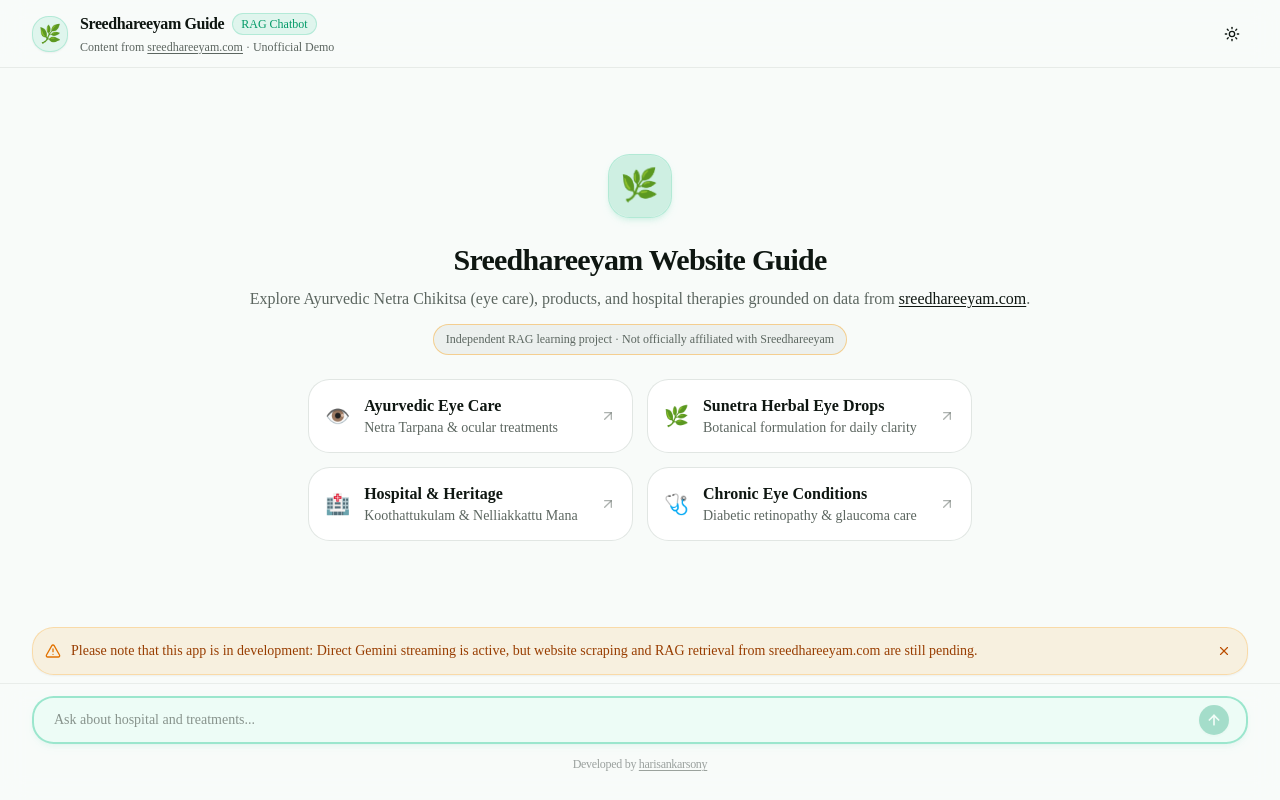
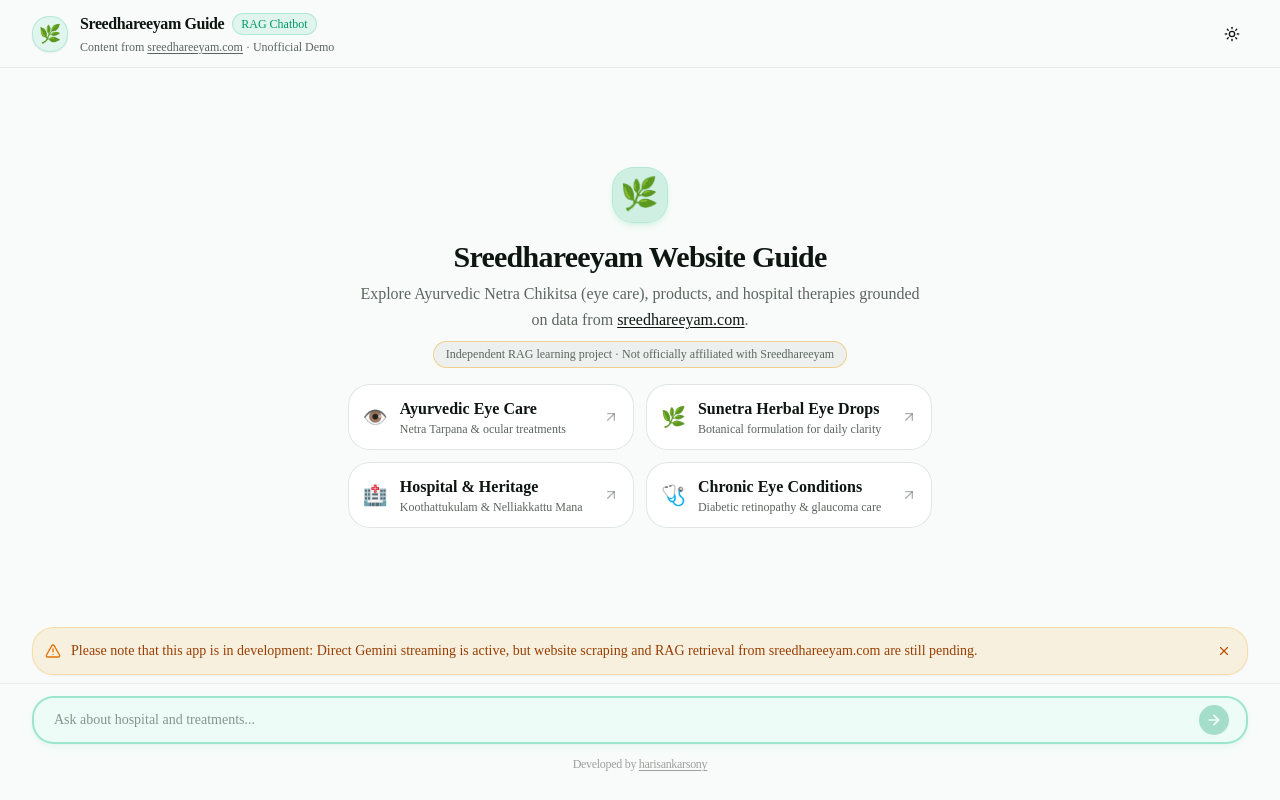
Before and after one commit to harisankarsony/rag-chatbot, a Next.js app: page / in a window 1280 px wide. Built offline with nearby package versions, Linux system fonts and the light colour scheme.

Commit message:
UX improvements

```diff
--- a/src/components/chat/chat-container.tsx
+++ b/src/components/chat/chat-container.tsx
@@ -91,7 +91,6 @@ export default function ChatContainer() {
         id: m.id,
         role: m.role as "user" | "assistant",
         content: getUIMessageText(m),
-        createdAt: new Date(),
       }));
   }, [rawMessages]);
 
@@ -165,15 +164,16 @@ export default function ChatContainer() {
         <div className="flex items-center gap-3">
           <button
             type="button"
-            onClick={handleReset}
+            onClick={hasConversation ? handleReset : undefined}
+            tabIndex={hasConversation ? 0 : -1}
             className={cn(
               "relative flex h-9 w-9 items-center justify-center rounded-xl bg-emerald-500/10 border border-emerald-500/20 text-emerald-600 dark:text-emerald-400 shadow-xs outline-none shrink-0 overflow-hidden",
               hasConversation
                 ? "hover:bg-emerald-500/20 transition-colors cursor-pointer"
-                : "",
+                : "cursor-default pointer-events-none",
             )}
             title={hasConversation ? "Back to home" : ""}
-            aria-label={hasConversation ? "Back to home" : ""}
+            aria-label={hasConversation ? "Back to home" : "Sreedhareeyam Guide"}
           >
             <span
               className={`text-lg transition-all duration-300 ease-in-out ${
--- a/src/components/chat/chat-input.tsx
+++ b/src/components/chat/chat-input.tsx
@@ -4,7 +4,7 @@
 
 import { Button } from "@/components/ui/button";
 import { Input } from "@/components/ui/input";
-import { ArrowUp, X } from "lucide-react";
+import { ArrowRight, X } from "lucide-react";
 import { FormEvent, useEffect, useRef, useState } from "react";
 
 interface ChatInputProps {
@@ -125,7 +125,7 @@ export default function ChatInput({
           aria-label="Send message"
           title="Send message"
         >
-          <ArrowUp className="h-4 w-4 stroke-[2.5]" />
+          <ArrowRight className="h-4 w-4 stroke-[2.5]" />
         </Button>
       </form>
       <p className="mt-3 text-center text-xs text-muted-foreground/60 tracking-tight">
--- a/src/components/chat/message-list.tsx
+++ b/src/components/chat/message-list.tsx
@@ -1,7 +1,8 @@
 import { Avatar, AvatarFallback } from "@/components/ui/avatar";
+import { cn } from "@/lib/utils";
 import { ChatMessage } from "@/types";
-import { ArrowUpRight, Bot } from "lucide-react";
-import { useEffect, useRef } from "react";
+import { ArrowUp, ArrowUpRight, Bot } from "lucide-react";
+import { useEffect, useRef, useState } from "react";
 import MessageBubble from "./message-bubble";
 
 interface MessageListProps {
@@ -47,6 +48,7 @@ export default function MessageList({
   onSelectPrompt,
 }: MessageListProps) {
   const scrollRef = useRef<HTMLDivElement>(null);
+  const [showScrollTop, setShowScrollTop] = useState(false);
 
   const scrollToBottom = (smooth = true) => {
     if (!scrollRef.current) return;
@@ -56,7 +58,22 @@ export default function MessageList({
     });
   };
 
+  const scrollToTop = () => {
+    if (!scrollRef.current) return;
+    scrollRef.current.scrollTo({
+      top: 0,
+      behavior: "smooth",
+    });
+  };
+
+  const handleScroll = () => {
+    if (!scrollRef.current) return;
+    const shouldShow = scrollRef.current.scrollTop > 200;
+    setShowScrollTop((prev) => (prev !== shouldShow ? shouldShow : prev));
+  };
+
   const baselineHeightRef = useRef(0);
+  const prevMessagesLengthRef = useRef(messages?.length ?? 0);
 
   useEffect(() => {
     if (typeof window !== "undefined") {
@@ -64,17 +81,27 @@ export default function MessageList({
     }
   }, []);
 
-  // Scroll when messages update or loading state changes
+  // Auto-scroll only when a new user message is sent (disabled for AI replies)
   useEffect(() => {
+    const currentLength = messages?.length ?? 0;
+    const prevLength = prevMessagesLengthRef.current;
+    prevMessagesLengthRef.current = currentLength;
+
     // On empty landing screen, ensure view returns to the top
-    if (messages?.length === 0 && !isLoading) {
+    if (currentLength === 0 && !isLoading) {
       scrollRef.current?.scrollTo({ top: 0, behavior: "smooth" });
       return;
     }
 
-    // Short timeout ensures DOM has fully painted before scrolling
+    // Only scroll when the user submits a message, not during AI streaming/replies
+    const lastMessage = messages?.[currentLength - 1];
+    const isNewUserMessage =
+      currentLength > prevLength && lastMessage?.role === "user";
+
+    if (isNewUserMessage) {
       const timer = setTimeout(() => scrollToBottom(), 100);
       return () => clearTimeout(timer);
+    }
   }, [messages, isLoading]);
 
   // Re-scroll when the mobile on-screen keyboard opens/closes.
@@ -120,15 +147,22 @@ export default function MessageList({
   }, [messages, isLoading]);
 
   return (
+    <div className="relative flex-1 min-h-0 flex flex-col">
       <div
         ref={scrollRef}
-      className="flex-1 min-h-0 overflow-y-auto scroll-smooth px-4 sm:px-6 lg:px-8 py-4 sm:py-6 flex flex-col"
+        onScroll={handleScroll}
+        className={cn(
+          "flex-1 min-h-0 overflow-y-auto scroll-smooth px-4 sm:px-6 lg:px-8 flex flex-col",
+          messages?.length === 0
+            ? "py-2 sm:py-3"
+            : "pt-4 sm:pt-6 pb-12 sm:pb-14",
+        )}
       >
         {messages?.length === 0 && !isLoading ? (
           // Modern Tech Minimalist Empty State
-        <div className="m-auto flex flex-col items-center py-2 sm:py-8 text-center w-full animate-message-appear">
+          <div className="m-auto flex flex-col items-center py-1 sm:py-2 text-center w-full animate-message-appear">
             {/* Header-matching Herb Emblem with Animated Leaves */}
-          <div className="group cursor-default relative mb-5 sm:mb-6 flex h-14 w-14 sm:h-16 sm:w-16 items-center justify-center rounded-2xl bg-emerald-500/10 border border-emerald-500/20 text-emerald-600 dark:text-emerald-400 shadow-md shadow-emerald-500/10 transition-all duration-300 hover:scale-105 hover:bg-emerald-500/15">
+            <div className="group cursor-default relative mb-3 sm:mb-4 flex h-12 w-12 sm:h-14 sm:w-14 items-center justify-center rounded-2xl bg-emerald-500/10 border border-emerald-500/20 text-emerald-600 dark:text-emerald-400 shadow-md shadow-emerald-500/10 transition-all duration-300 hover:scale-105 hover:bg-emerald-500/15">
               {/* Subtle ambient breathing aura */}
               <span
                 className="absolute inset-0 rounded-2xl bg-emerald-500/10 animate-pulse pointer-events-none"
@@ -136,19 +170,19 @@ export default function MessageList({
               />
               {/* Animated Leaves (Swaying Herb) */}
               <span
-              className="relative text-2xl sm:text-3xl  inline-block animate-leaf-sway select-none"
+                className="relative text-2xl sm:text-3xl inline-block animate-leaf-sway select-none"
                 aria-hidden
               >
                 🌿
               </span>
             </div>
 
-          <h2 className="text-2xl sm:text-3xl font-semibold tracking-tight text-foreground mb-2">
+            <h2 className="text-xl sm:text-2xl lg:text-3xl font-semibold tracking-tight text-foreground mb-1.5">
               Sreedhareeyam Website Guide
             </h2>
-          <p className="text-base text-muted-foreground mb-3 leading-relaxed">
-            Explore Ayurvedic Netra Chikitsa (eye care), products, and hospital
-            therapies grounded on data from{" "}
+            <p className="text-sm sm:text-base text-muted-foreground mb-2 leading-relaxed max-w-xl">
+              Explore Ayurvedic Netra Chikitsa (eye care), products, and
+              hospital therapies grounded on data from{" "}
               <a
                 href="https://www.sreedhareeyam.com"
                 target="_blank"
@@ -159,7 +193,7 @@ export default function MessageList({
               </a>
               .
             </p>
-          <div className="inline-flex text-center align-middle items-center gap-2 rounded-full bg-muted/80 dark:bg-amber-500/[0.08] border border-amber-500/40 dark:border-amber-500/35 px-3 py-1.5 text-xs text-muted-foreground dark:text-amber-200/85 mb-6 max-w-full select-none">
+            <div className="inline-flex text-center align-middle items-center gap-2 rounded-full bg-muted/80 dark:bg-amber-500/[0.08] border border-amber-500/40 dark:border-amber-500/35 px-3 py-1 text-[0.7rem] sm:text-xs text-muted-foreground dark:text-amber-200/85 mb-3.5 sm:mb-4 max-w-full select-none">
               <span className="leading-snug text-center select-none">
                 <p>
                   Independent RAG learning project · Not officially affiliated
@@ -169,24 +203,24 @@ export default function MessageList({
             </div>
 
             {/* Interactive Suggestion Cards */}
-          <div className="grid grid-cols-1 sm:grid-cols-2 gap-3.5 w-full sm:w-fit max-w-full">
+            <div className="grid grid-cols-1 sm:grid-cols-2 gap-2.5 sm:gap-3 w-full sm:w-fit max-w-2xl">
               {SUGGESTED_PROMPTS?.map((item, idx) => (
                 <button
                   key={idx}
                   type="button"
                   onClick={() => onSelectPrompt?.(item.prompt)}
-                className="group relative flex items-center gap-3.5 rounded-2xl border border-border/80 bg-card px-4 py-3 sm:py-3.5 hover:border-emerald-500/50 hover:bg-emerald-500/5 hover:shadow-xs transition-all cursor-pointer w-full text-left"
+                  className="group relative flex items-center gap-3 rounded-2xl border border-border/80 bg-card px-3.5 py-2.5 sm:py-3 hover:border-emerald-500/50 hover:bg-emerald-500/5 hover:shadow-xs transition-all cursor-pointer w-full text-left"
                 >
-                <span className="text-xl shrink-0">{item.icon}</span>
+                  <span className="text-lg sm:text-xl shrink-0">{item.icon}</span>
                   <div className="flex-1 min-w-0 pr-2 text-left">
-                  <p className="text-sm sm:text-base font-semibold text-foreground group-hover:text-emerald-600 dark:group-hover:text-emerald-400 transition-colors">
+                    <p className="text-xs sm:text-sm lg:text-base font-semibold text-foreground group-hover:text-emerald-600 dark:group-hover:text-emerald-400 transition-colors">
                       {item?.title}
                     </p>
-                  <p className="text-xs sm:text-sm text-muted-foreground sm:whitespace-nowrap">
+                    <p className="text-xs text-muted-foreground sm:whitespace-nowrap">
                       {item.description}
                     </p>
                   </div>
-                <ArrowUpRight className="h-[1.15rem] w-[1.15rem] lg:h-4 lg:w-4 text-muted-foreground/50 group-hover:text-emerald-600 dark:group-hover:text-emerald-400 group-hover:translate-x-0.5 group-hover:-translate-y-0.5 transition-all shrink-0 ml-auto" />
+                  <ArrowUpRight className="h-4 w-4 text-muted-foreground/50 group-hover:text-emerald-600 dark:group-hover:text-emerald-400 group-hover:translate-x-0.5 group-hover:-translate-y-0.5 transition-all shrink-0 ml-auto" />
                 </button>
               ))}
             </div>
@@ -236,5 +270,19 @@ export default function MessageList({
           </div>
         )}
       </div>
+
+      {/* Floating Scroll to Top button */}
+      {showScrollTop && messages.length > 0 && (
+        <button
+          type="button"
+          onClick={scrollToTop}
+          className="absolute bottom-3 left-1/2 -translate-x-1/2 z-20 flex items-center justify-center h-9 w-9 rounded-full bg-card/95 dark:bg-[#1a2428]/95 backdrop-blur-md border border-emerald-500/35 dark:border-emerald-400/35 text-muted-foreground hover:text-emerald-600 dark:hover:text-emerald-400 hover:border-emerald-500/60 dark:hover:border-emerald-400/60 shadow-md hover:shadow-lg transition-all duration-200 cursor-pointer animate-message-appear select-none hover:scale-105 active:scale-95 focus-visible:outline-hidden focus-visible:ring-2 focus-visible:ring-emerald-500"
+          aria-label="Scroll to top"
+          title="Scroll to top"
+        >
+          <ArrowUp className="h-4 w-4 stroke-[2.25]" />
+        </button>
+      )}
+    </div>
   );
 }
```
Also changed, not shown: src/components/chat/message-bubble.tsx (+89 -2 lines). Lines whose indentation alone changed are shown as unchanged.
